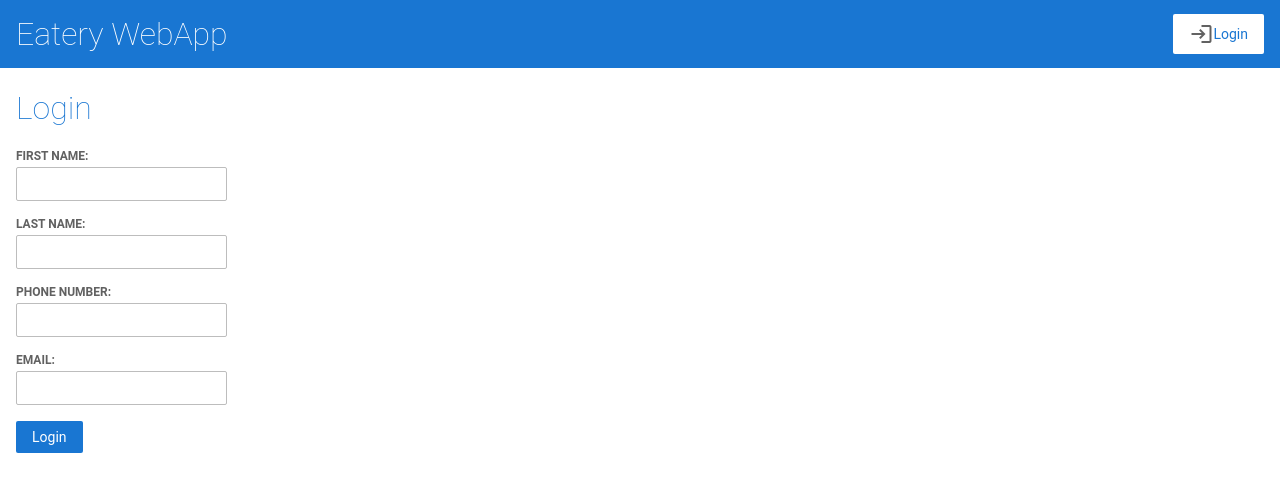
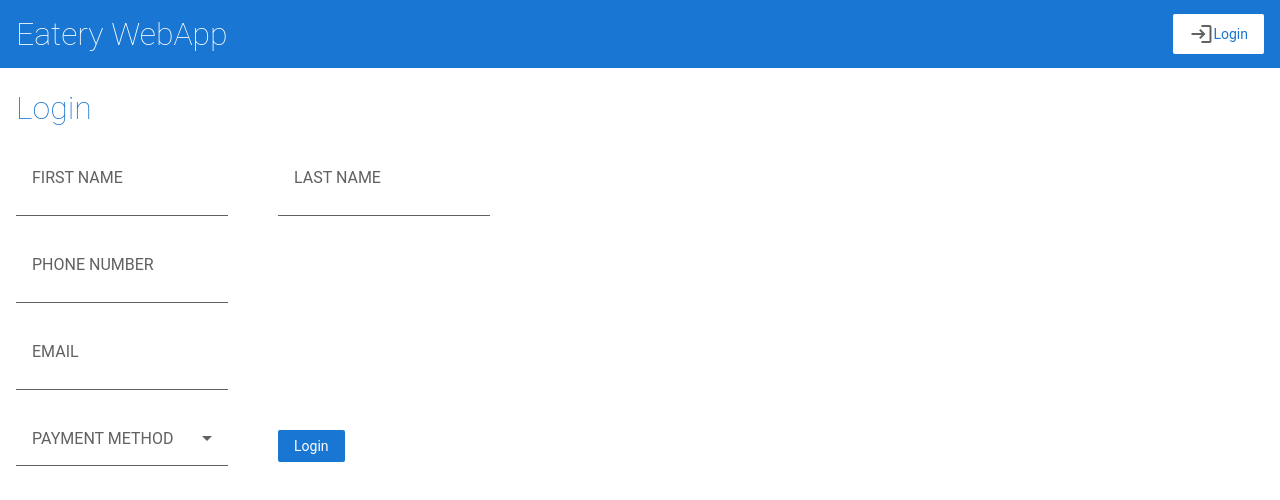
Before and after one commit to toscaba/frontend, an Angular app: page /login in a window 1280 px wide. Shown: the top 500 px of the page. Built offline with nearby package versions, Linux system fonts and the light colour scheme.

Commit message:
create customer profile page

```diff
--- a/src/app/app.routes.ts
+++ b/src/app/app.routes.ts
@@ -2,9 +2,11 @@ import { Routes } from '@angular/router';
 import { EateryComponent } from "./eatery/eatery.component";
 import { LoginComponent } from './login/login.component';
 import { ReservationComponent } from './reservation/reservation.component';
+import { CustomerComponent } from './customer/customer.component';
 
 export const routes: Routes = [
         { path: '', component: EateryComponent },
         { path: 'login', component: LoginComponent },
-        { path: 'eateries/:eateryId/reservation', component: ReservationComponent }
+        { path: 'eateries/:eateryId/reservation', component: ReservationComponent },
+        { path: 'profile/:customerId', component: CustomerComponent }
 ];
--- /dev/null
+++ b/src/app/customer/customer.component.html
@@ -0,0 +1,18 @@
+<h1>Your profile</h1>
+
+<div class="customer" *ngIf="customer">
+    <h3>{{ customer.firstName }} {{customer.lastName}}</h3>
+    <p *ngIf="customer.phoneNumber">Your phone number: {{ customer.phoneNumber }}</p>
+    <p *ngIf="customer.email">Your email address: {{ customer.email }}</p>
+    <p *ngIf="customer.payment">Your payment method: {{ customer.payment }}</p>
+    <p *ngIf="customer.reservations">Your reservations:</p>
+    <table>
+        <tbody>
+            <tr class="reservation" *ngFor="let reservation of customer.reservations">
+                <td>at {{ reservation.eateryName }}</td>
+                <td>on {{ reservation.reservationDateTime }}</td>
+                <td>for {{ reservation.guestNumber }} persons</td>
+            </tr>
+        </tbody>
+    </table>
+</div>
--- /dev/null
+++ b/src/app/customer/customer.component.ts
@@ -0,0 +1,23 @@
+import { Component } from '@angular/core';
+import { CommonModule } from '@angular/common';
+import { ActivatedRoute } from '@angular/router';
+import { Customer } from './customer';
+
+@Component({
+  selector: 'app-customer',
+  imports: [CommonModule],
+  templateUrl: './customer.component.html',
+  styleUrl: './customer.component.css'
+})
+export class CustomerComponent {
+  customer: Customer;
+
+  constructor(private route: ActivatedRoute) {
+    const routeParams = this.route.snapshot.paramMap;
+    const customerIdFromRoute = Number(routeParams.get('customerId'));
+    // TODO: Find the customer that correspond with the id provided in route.
+    // this.customer = this.apiService.getCustomer(customerIdFromRoute);
+    this.customer = {id: 1, firstName: 'Max', lastName: 'Mustermann', phoneNumber: '030 123 456 789', email: 'mustermann@test.de', payment: 'CASH'};
+    console.log("CUSTOMER ID", customerIdFromRoute);
+  }
+}
--- a/src/app/reservation/customer.ts
+++ b/src/app/customer/customer.ts
@@ -1,7 +1,11 @@
+import { Reservation } from "../reservation/reservation";
+
 export interface Customer {
     id: number;
     firstName: string;
     lastName: string;
     email: string;
     phoneNumber: string;
+    reservations?: Reservation[];
+    payment: string;
   }
--- a/src/app/login/login.component.css
+++ b/src/app/login/login.component.css
@@ -0,0 +1,3 @@
+mat-form-field {
+    margin-right: 50px;
+  }
--- a/src/app/login/login.component.html
+++ b/src/app/login/login.component.html
@@ -1,24 +1,42 @@
 <div>
   <h1>Login</h1>
   <div class="login">
-    <form (ngSubmit)="onSubmit()">
     <div>
-        <label for="firstName">First Name:</label>
-        <input type="text" id="firstName" name="firstName" required>
+      <mat-form-field>
+        <mat-label>First Name</mat-label>
+        <input matInput placeholder="Your first name" [(ngModel)]="firstName">
+      </mat-form-field>
+
+      <mat-form-field>
+        <mat-label>Last Name</mat-label>
+        <input matInput placeholder="Your last name" [(ngModel)]="lastName">
+      </mat-form-field>
     </div>
+
     <div>
-        <label for="lastName">Last Name:</label>
-        <input type="text" id="lastName" name="lastName" required>
+      <mat-form-field>
+        <mat-label>Phone Number</mat-label>
+        <input matInput placeholder="Your phone number" [(ngModel)]="phoneNumber">
+      </mat-form-field>
     </div>
+
     <div>
-        <label for="phoneNumber">Phone Number:</label>
-        <input type="text" id="phoneNumber" name="phoneNumber" required>
+      <mat-form-field>
+        <mat-label>Email</mat-label>
+        <input matInput placeholder="Your email address" [(ngModel)]="email">
+      </mat-form-field>
     </div>
+
     <div>
-        <label for="email">Email:</label>
-        <input type="email" id="email" name="email" required>
-      </div>
-      <button class="standard-button" mat-raised-button color="primary" type="submit">Login</button>
-    </form>
+      <mat-form-field>
+        <mat-label>Payment method</mat-label>
+        <mat-select [(ngModel)]="payment">
+          <mat-option value="CASH">CASH</mat-option>
+          <mat-option value="CREDIT_CARD">CREDIT_CARD</mat-option>
+        </mat-select>
+      </mat-form-field>
+
+      <button class="standard-button" mat-raised-button color="primary" type="submit" (click)="onSubmit()">Login</button>
     </div>
   </div>
+</div>
--- a/src/app/login/login.component.ts
+++ b/src/app/login/login.component.ts
@@ -1,39 +1,56 @@
-import { Component } from '@angular/core';
-import { FormBuilder, FormGroup, Validators } from '@angular/forms';
+import { Component, Input } from '@angular/core';
+import { Router } from '@angular/router';
+import { FormsModule } from '@angular/forms';
 import { MatFormFieldModule } from '@angular/material/form-field';
 import { MatInputModule } from '@angular/material/input';
+import {MatSelectModule} from '@angular/material/select';
+import { Customer } from '../customer/customer';
 
 @Component({
   selector: 'app-login',
-  imports: [MatFormFieldModule, MatInputModule],
+  imports: [FormsModule, MatFormFieldModule, MatInputModule, MatSelectModule],
   templateUrl: './login.component.html',
   styleUrl: './login.component.css'
 })
 export class LoginComponent {
-  loginForm: FormGroup;
+  router: Router;
+  @Input() firstName: string | undefined;
+  @Input() lastName: string | undefined;
+  @Input() phoneNumber: string | undefined;
+  @Input() email: string | undefined;
+  @Input() payment: string | undefined;
 
-  constructor(private formBuilder: FormBuilder) {
-    this.loginForm = this.formBuilder.group({
-      firstName: ['', Validators.required],
-      lastName: ['', Validators.required],
-      phoneNumber: ['', Validators.required]
-    });
+  constructor(private _router: Router) {
+    this.router = _router;
+    // this.loginForm = this.formBuilder.group({
+    //   firstName: ['', Validators.required],
+    //   lastName: ['', Validators.required],
+    //   phoneNumber: ['', Validators.required]
+    // });
   }
 
   onSubmit() {
-    if (this.loginForm.valid) {
-      const { firstName, lastName, phoneNumber, email } = this.loginForm.value;
+    // if (this.loginForm.valid) {
+      // const { firstName, lastName, phoneNumber, email } = this.loginForm.value;
       // TODO: connect to API create user
-      // this.apiService.createUser(firstName, lastName, phoneNumber).subscribe(
-      //   (data) => {
+      // this.apiService.createCustomer(firstName, lastName, phoneNumber).subscribe(
+      //   (customer) => {
       //     // Handle successful login
-      //     console.log('Login successful:', data);
+      //     console.log('Login successful:', customer);
       //   },
       //   (error) => {
       //     // Handle login failure
       //     console.error('Login failed:', error);
       //   }
       // );
-    }
+      console.log("FIRST NAME", this.firstName);
+      console.log("LAST NAME", this.lastName);
+      console.log("PHONE", this.phoneNumber);
+      console.log("EMAIL", this.email);
+      console.log("PAYMENT", this.payment);
+      // const customer: Customer = {id: 1, firstName, lastName: this.lastName?, phoneNumber, email, payment: 'CASH'};
+      // this.router.navigateByUrl('/profile/'+ customer.id);
+      this.router.navigateByUrl('/profile/'+ 1);
+    // }
   }
 }
--- a/src/app/reservation/reservation.component.html
+++ b/src/app/reservation/reservation.component.html
@@ -1,5 +1,5 @@
 <div>
-    <h1>Reserve a table</h1>
+    <h1>Reserve a table at {{eatery?.name}} </h1>
 
     <div>
         <mat-form-field>
--- a/src/app/reservation/reservation.component.ts
+++ b/src/app/reservation/reservation.component.ts
@@ -7,7 +7,7 @@ import {MatInputModule} from '@angular/material/input';
 import {MatFormFieldModule} from '@angular/material/form-field';
 import { FormsModule } from '@angular/forms';
 import { Eatery } from '../eatery/eatery';
-import { Customer } from './customer';
+import { Customer } from '../customer/customer';
 
 @Component({
   selector: 'app-reservation',
@@ -25,8 +25,8 @@ import { Customer } from './customer';
 })
 
 export class ReservationComponent implements OnInit {
-  @Input() eatery: Eatery | undefined;
-  @Input() customer: Customer | undefined;
+  eatery: Eatery | undefined;
+  customer: Customer | undefined;
   @Input() dateTime: Date | undefined;
   @Input() guestNumber: number | undefined;
 
```
Also changed, not shown: src/app/reservation/reservation.ts (added, +8 -0 lines), src/app/customer/customer.component.css (added), 1 other file (tests, documents, lock files or other folders). Lines whose indentation alone changed are shown as unchanged.
